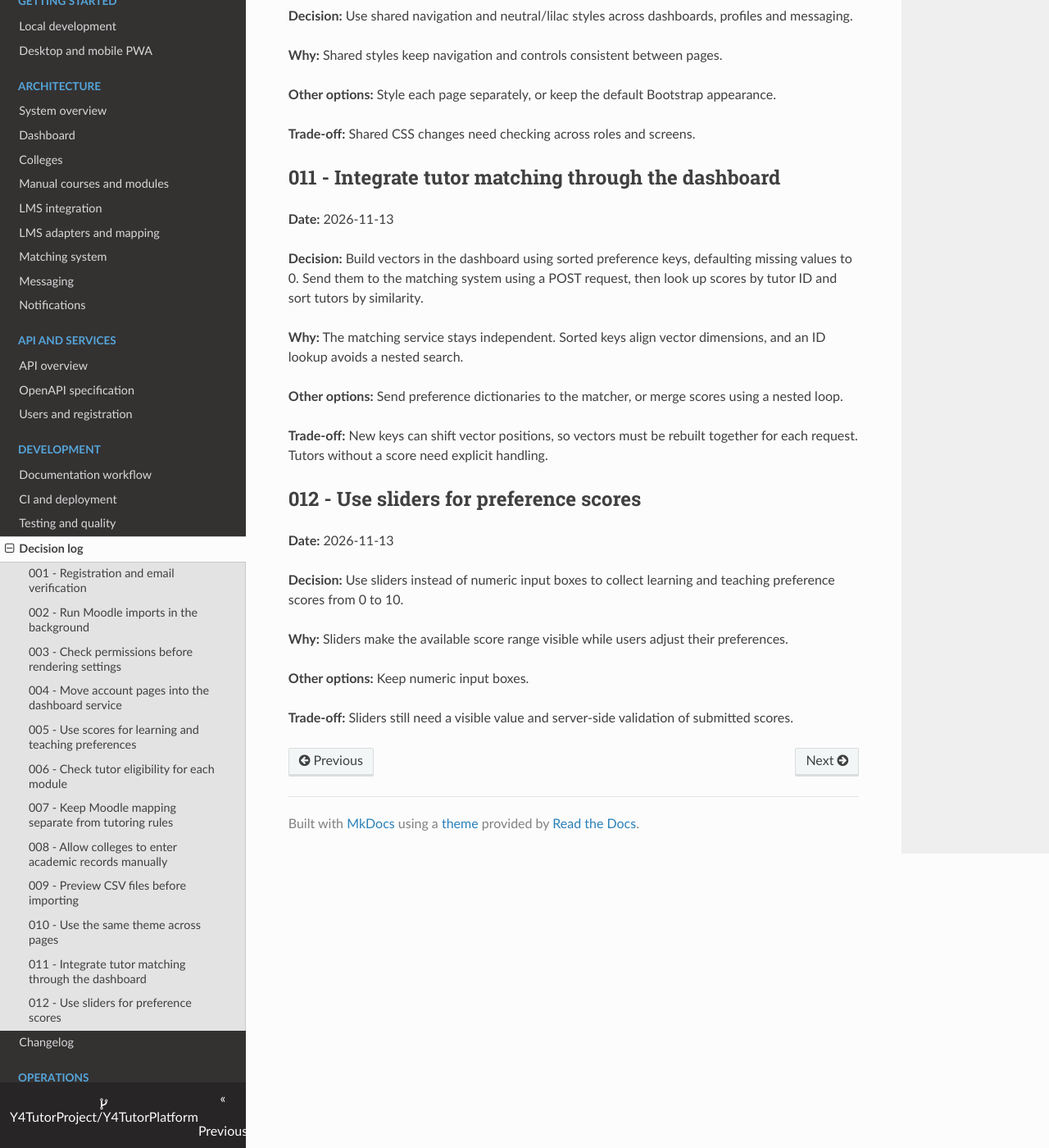
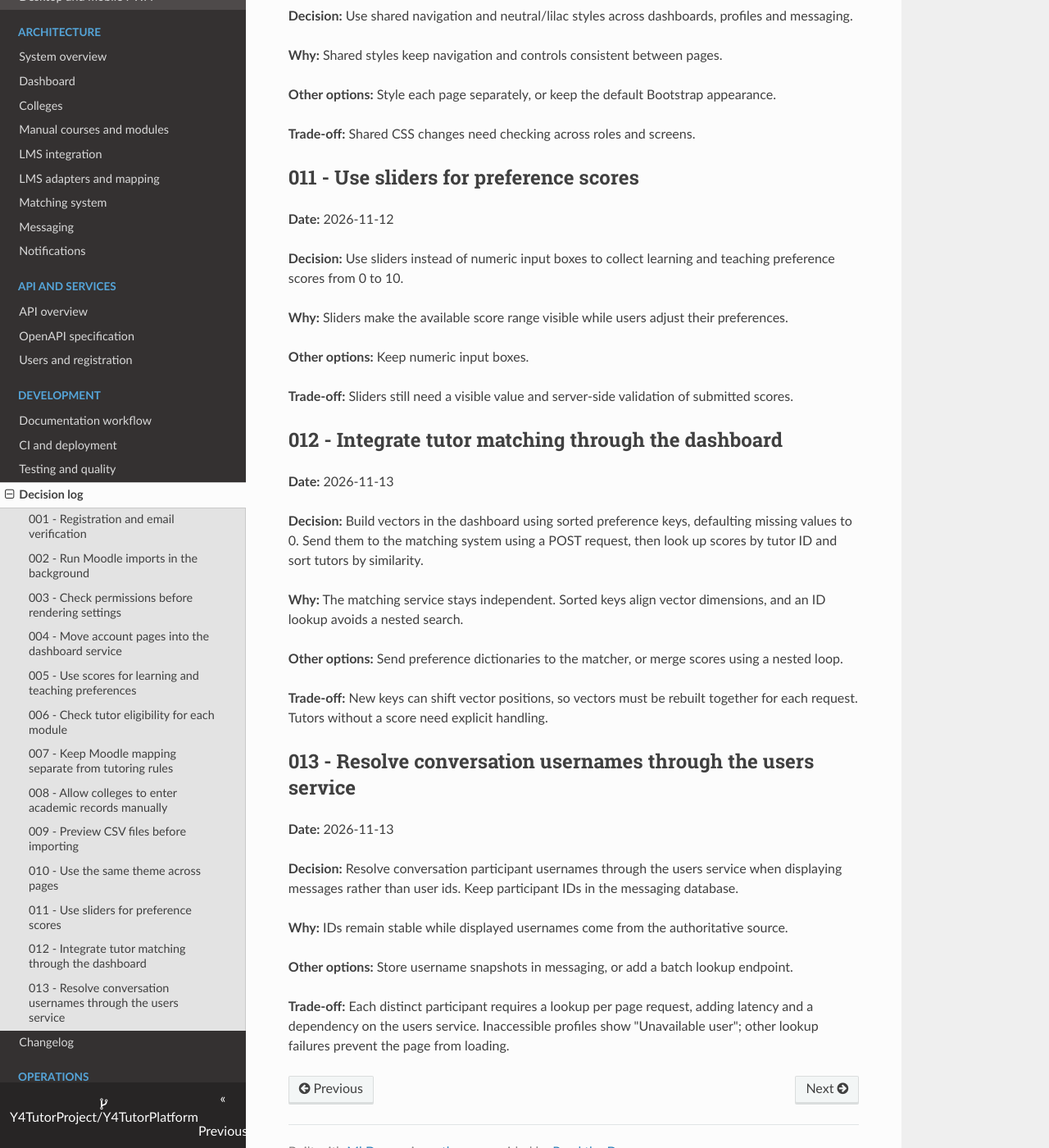
Before and after one commit to Y4TutorProject/Y4TutorPlatform, an MkDocs documentation site: the page built from docs/decision-log.md, in a window 1280 px wide and 1400 px high, scrolled down 3472 px. Shown: the whole window at 82% size. Built offline with MkDocs 1.6.1, drawn with Linux system fonts in a browser that asks for light colours; nearby versions of some CDN libraries.

```diff
--- a/docs/decision-log.md
+++ b/docs/decision-log.md
@@ -122,7 +122,20 @@ These entries record implemented decisions. Reasons and alternatives were writte
 
 **Trade-off:** Shared CSS changes need checking across roles and screens.
 
-## 011 - Integrate tutor matching through the dashboard
+## 011 - Use sliders for preference scores
+
+**Date:** 2026-11-12
+
+**Decision:** Use sliders instead of numeric input boxes to collect learning and teaching preference scores from 0 to 10.
+
+**Why:** Sliders make the available score range visible while users adjust their preferences.
+
+**Other options:** Keep numeric input boxes.
+
+**Trade-off:** Sliders still need a visible value and server-side validation of submitted scores.
+
+
+## 012 - Integrate tutor matching through the dashboard
 
 **Date:** 2026-11-13
 
@@ -134,14 +147,14 @@ These entries record implemented decisions. Reasons and alternatives were writte
 
 **Trade-off:** New keys can shift vector positions, so vectors must be rebuilt together for each request. Tutors without a score need explicit handling.
 
-## 012 - Use sliders for preference scores
+## 013 - Resolve conversation usernames through the users service
 
 **Date:** 2026-11-13
 
-**Decision:** Use sliders instead of numeric input boxes to collect learning and teaching preference scores from 0 to 10.
+**Decision:** Resolve conversation participant usernames through the users service when displaying messages rather than user ids. Keep participant IDs in the messaging database.
 
-**Why:** Sliders make the available score range visible while users adjust their preferences.
+**Why:** IDs remain stable while displayed usernames come from the authoritative source.
 
-**Other options:** Keep numeric input boxes.
+**Other options:** Store username snapshots in messaging, or add a batch lookup endpoint.
 
-**Trade-off:** Sliders still need a visible value and server-side validation of submitted scores.
+**Trade-off:** Each distinct participant requires a lookup per page request, adding latency and a dependency on the users service. Inaccessible profiles show "Unavailable user"; other lookup failures prevent the page from loading.
```
